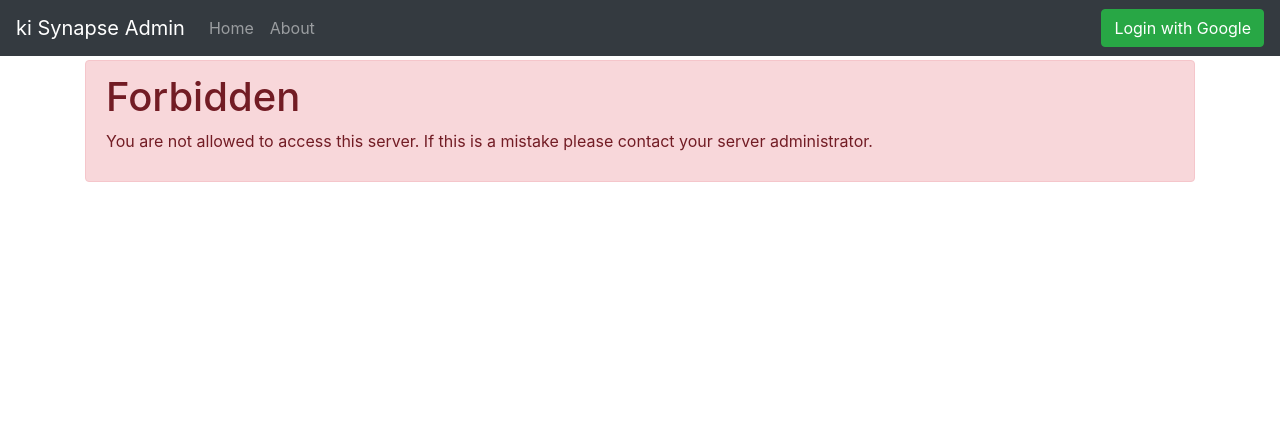
After one commit to ki-tools/sls_ki_synapse_admin_py, a Flask app: page /forbidden in a window 1280 px wide. The commit adds this page. Shown: the top 438 px of the page. Run offline with Flask 2, Linux system fonts and the light colour scheme; parts of the project's set-up code (start-up, migrations or seed data) failed here and were passed over; some libraries are stand-ins or nearby versions.

Commit message:
whitelist login

```diff
--- a/templates/private.env.json
+++ b/templates/private.env.json
@@ -14,7 +14,8 @@
     "SYNAPSE_USERNAME": "...set to a Synapse username that is suitable for testing...",
     "SYNAPSE_PASSWORD": "...set to Synapse password...",
     "SYNAPSE_OTHER_USER_ID": "...set to a Synapse User ID other than SYNAPSE_USERNAME...",
-    "LOG_LEVEL": "DEBUG"
+    "LOG_LEVEL": "DEBUG",
+    "LOGIN_WHITELIST": "...set to comma separated emails that can access the app..."
   },
   "test": {
     "FLASK_ENV": "test",
@@ -30,6 +31,7 @@
     "SYNAPSE_USERNAME": "...set to a Synapse username that is suitable for testing...",
     "SYNAPSE_PASSWORD": "...set to Synapse password...",
     "SYNAPSE_OTHER_USER_ID": "...set to a Synapse User ID other than SYNAPSE_USERNAME...",
-    "LOG_LEVEL": "DEBUG"
+    "LOG_LEVEL": "DEBUG",
+    "LOGIN_WHITELIST": "...set to comma separated emails that can access the app..."
   }
 }
--- a/www/core/param_store.py
+++ b/www/core/param_store.py
@@ -184,3 +184,7 @@ class ParamStore:
     @classmethod
     def GOOGLE_DISCOVERY_URL(cls, default='https://accounts.google.com/.well-known/openid-configuration'):
         return cls.get('GOOGLE_DISCOVERY_URL', default)
+
+    @classmethod
+    def LOGIN_WHITELIST(cls, default=None):
+        return cls.get('LOGIN_WHITELIST', default)
--- a/www/models/user.py
+++ b/www/models/user.py
@@ -2,9 +2,9 @@ class User(object):
     def __init__(self, id, email=None):
         self.id = id
         self.email = email
-        # This should always be True.
         self.is_active = True
         self.is_authenticated = True
+        self.is_anonymous = False
 
     def get_id(self):
         return self.id
--- /dev/null
+++ b/www/templates/auth/forbidden.html
@@ -0,0 +1,15 @@
+{% extends "base.html" %}
+{% block title %}Forbidden{% endblock %}
+{% block body %}
+<div class="row">
+  <div class="col">
+    <div class="alert alert-danger" role="alert">
+      <h1>Forbidden</h1>
+      <p>
+        You are not allowed to access this server.
+        If this is a mistake please contact your server administrator.
+      </p>
+    </div>
+  </div>
+</div>
+{% endblock %}
--- a/www/templates/home.html
+++ b/www/templates/home.html
@@ -7,7 +7,7 @@
 
     {% if not current_user.is_authenticated %}
     <div>
-      <span>Please login to access administrative functions.</span>
+      <div>Please login to access administrative functions.</div>
       <a class="btn btn-success" href="{{ url_for('login') }}">Login with Google</a>
     </div>
     {% endif %}
--- a/www/views/auth/views.py
+++ b/www/views/auth/views.py
@@ -1,11 +1,5 @@
-from flask import render_template, redirect, url_for, flash, request
-from flask_login import (
-    LoginManager,
-    current_user,
-    login_required,
-    login_user,
-    logout_user,
-)
+from flask import redirect, url_for, request, render_template
+from flask_login import login_required, login_user, logout_user
 import requests
 import json
 import server
@@ -17,7 +11,7 @@ from www.models import User
 @app.route("/login")
 def login():
     # Find out what URL to hit for Google login
-    google_provider_cfg = get_google_provider_cfg()
+    google_provider_cfg = _get_google_provider_cfg()
     authorization_endpoint = google_provider_cfg["authorization_endpoint"]
 
     # Use library to construct the request for Google login and provide
@@ -32,15 +26,15 @@ def login():
 
 @app.route("/login/callback")
 def auth_callback():
-    # Get authorization code Google sent back
+    # Get authorization code Google sent back.
     code = request.args.get("code")
 
     # Find out what URL to hit to get tokens that allow you to ask for
-    # things on behalf of a user
-    google_provider_cfg = get_google_provider_cfg()
+    # things on behalf of a user.
+    google_provider_cfg = _get_google_provider_cfg()
     token_endpoint = google_provider_cfg["token_endpoint"]
 
-    # Prepare and send a request to get tokens! Yay tokens!
+    # Prepare and send a request to get tokens.
     token_url, headers, body = server.auth_client.prepare_token_request(
         token_endpoint,
         authorization_response=request.url,
@@ -54,31 +48,29 @@ def auth_callback():
         auth=(ParamStore.GOOGLE_CLIENT_ID(), ParamStore.GOOGLE_CLIENT_SECRET()),
     )
 
-    # Parse the tokens!
+    # Parse the tokens
     server.auth_client.parse_request_body_response(json.dumps(token_response.json()))
 
-    # Now that you have tokens (yay) let's find and hit the URL
+    # Now that you have tokens let's find and hit the URL
     # from Google that gives you the user's profile information,
-    # including their Google profile image and email
+    # including their Google profile image and email.
     userinfo_endpoint = google_provider_cfg["userinfo_endpoint"]
     uri, headers, body = server.auth_client.add_token(userinfo_endpoint)
     userinfo_response = requests.get(uri, headers=headers, data=body)
 
     # You want to make sure their email is verified.
     # The user authenticated with Google, authorized your
-    # app, and now you've verified their email through Google!
+    # app, and now you've verified their email through Google.
     if userinfo_response.json().get("email_verified"):
         unique_id = userinfo_response.json()["sub"]
         users_email = userinfo_response.json()["email"]
-        picture = userinfo_response.json()["picture"]
-        users_name = userinfo_response.json()["given_name"]
 
-        # TODO: Check the email against the whitelist (TODO: create the whitelist)
-
-        login_user(User(unique_id, users_email))
-
-        # Send user back to homepage
-        return redirect(url_for('home'))
+        if _can_login(users_email):
+            login_user(User(unique_id, users_email))
+            # Send user back to homepage or the 'next' location.
+            return redirect(request.args.get("next") or url_for("home"))
+        else:
+            return redirect(url_for('forbidden'))
     else:
         return "User email not available or not verified by Google.", 400
 
@@ -90,5 +82,16 @@ def logout():
     return redirect(url_for('home'))
 
 
-def get_google_provider_cfg():
+@app.route("/forbidden")
+def forbidden():
+    return render_template('auth/forbidden.html')
+
+
+def _get_google_provider_cfg():
     return requests.get(ParamStore.GOOGLE_DISCOVERY_URL()).json()
+
+
+def _can_login(email):
+    whitelist = ParamStore.LOGIN_WHITELIST()
+    allowed_emails = [e.strip() for e in whitelist.split(',') if e and e.strip()]
+    return email in allowed_emails
--- a/www/views/synapse_space/views.py
+++ b/www/views/synapse_space/views.py
@@ -1,12 +1,12 @@
 from flask import render_template, redirect, url_for, flash
-from flask_login import login_required
+from flask_login import login_required, fresh_login_required
 from server import app
 from www.services.create_synapse_space_service import CreateSynapseSpaceService
 from .forms import CreateSynapseSpaceForm
 
 
 @app.route("/synapse_space/create", methods=('GET', 'POST'))
-@login_required
+@fresh_login_required
 def create_synapse_space():
     form = CreateSynapseSpaceForm()
     if form.validate_on_submit():
```
Also changed, not shown: templates/private.ssm.env.json (+8 -4 lines).
